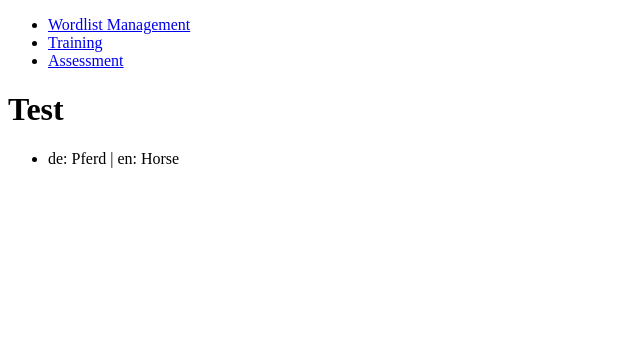
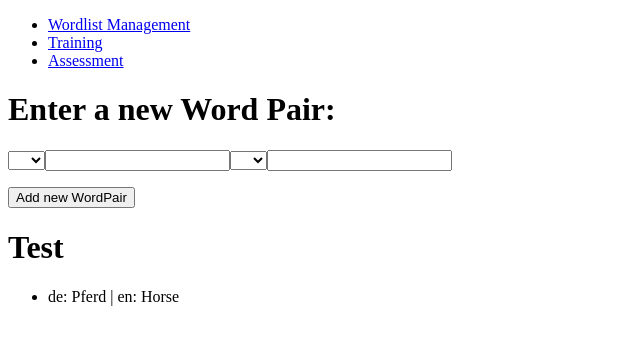
Before and after one commit to ojtanner/hrm-vocabular-trainer, an Angular app: page /wordlist-management in a window 1280 px wide. Shown: the top 344 px of the page, without its empty margins (0-640 px from the left). Built offline with nearby package versions, Linux system fonts and the light colour scheme.

Commit message:
Add input component

```diff
--- /dev/null
+++ b/src/app/wordlist-input/wordlist-input.component.html
@@ -0,0 +1,46 @@
+<div>
+  <h1>Enter a new Word Pair:</h1>
+  <form>
+    <select
+      name="leftWordLanguage"
+      id="leftWordLanguage"
+      [(ngModel)]="this.leftLanguage"
+    >
+      <option
+        *ngFor="let language of this.language | keyvalue"
+        [ngValue]="language.value"
+      >
+        {{ language.value }}
+      </option>
+    </select>
+    <input
+      type="text"
+      name="leftWordSpelling"
+      id="leftWordSpelling"
+      [(ngModel)]="this.leftSpelling"
+    />
+
+    <select
+      name="rightWordLanguage"
+      id="rightWordLanguage"
+      [(ngModel)]="this.rightLanguage"
+    >
+      <option
+        *ngFor="let language of this.language | keyvalue"
+        [ngValue]="language.value"
+      >
+        {{ language.value }}
+      </option>
+    </select>
+    <input
+      type="text"
+      name="rightWordSpelling"
+      id="rightWordSpelling"
+      [(ngModel)]="this.rightSpelling"
+    />
+
+    <p>{{ this.errorMessage }}</p>
+
+    <button type="submit" (click)="submitWordPair()">Add new WordPair</button>
+  </form>
+</div>
--- /dev/null
+++ b/src/app/wordlist-input/wordlist-input.component.ts
@@ -0,0 +1,45 @@
+import { Component, OnInit } from '@angular/core';
+import { Language } from '../shared/models/Language.enum';
+import { Word } from '../shared/models/Word';
+import { WordPair } from '../shared/models/WordPair';
+import { WordlistManagementService } from '../shared/wordlist-management.service';
+
+@Component({
+  selector: 'app-wordlist-input',
+  templateUrl: './wordlist-input.component.html',
+  styleUrls: ['./wordlist-input.component.css'],
+})
+export class WordlistInputComponent implements OnInit {
+  public leftLanguage!: Language;
+  public leftSpelling!: string;
+
+  public rightLanguage!: Language;
+  public rightSpelling!: string;
+
+  public errorMessage: string;
+
+  public language: typeof Language = Language;
+
+  constructor(private wordlistManagementService: WordlistManagementService) {
+    this.errorMessage = '';
+  }
+
+  ngOnInit(): void {}
+
+  public submitWordPair(): void {
+    console.log(this.leftLanguage);
+    console.log(this.leftSpelling);
+    console.log(this.rightLanguage);
+    console.log(this.rightSpelling);
+
+    try {
+      const newWordPair = new WordPair(
+        new Word(this.leftLanguage, this.leftSpelling),
+        new Word(this.rightLanguage, this.rightSpelling)
+      );
+      this.wordlistManagementService.addWordPair(newWordPair);
+    } catch (error) {
+      this.errorMessage = error.message;
+    }
+  }
+}
--- a/src/app/wordlist-management/wordlist-management.component.html
+++ b/src/app/wordlist-management/wordlist-management.component.html
@@ -1 +1,3 @@
+<app-wordlist-input></app-wordlist-input>
+
 <app-wordlist></app-wordlist>
```
Also changed, not shown: src/app/app.module.ts (+7 -7 lines), src/app/wordlist-input/wordlist-input.component.css (added), 1 other file (tests, documents, lock files or other folders).
